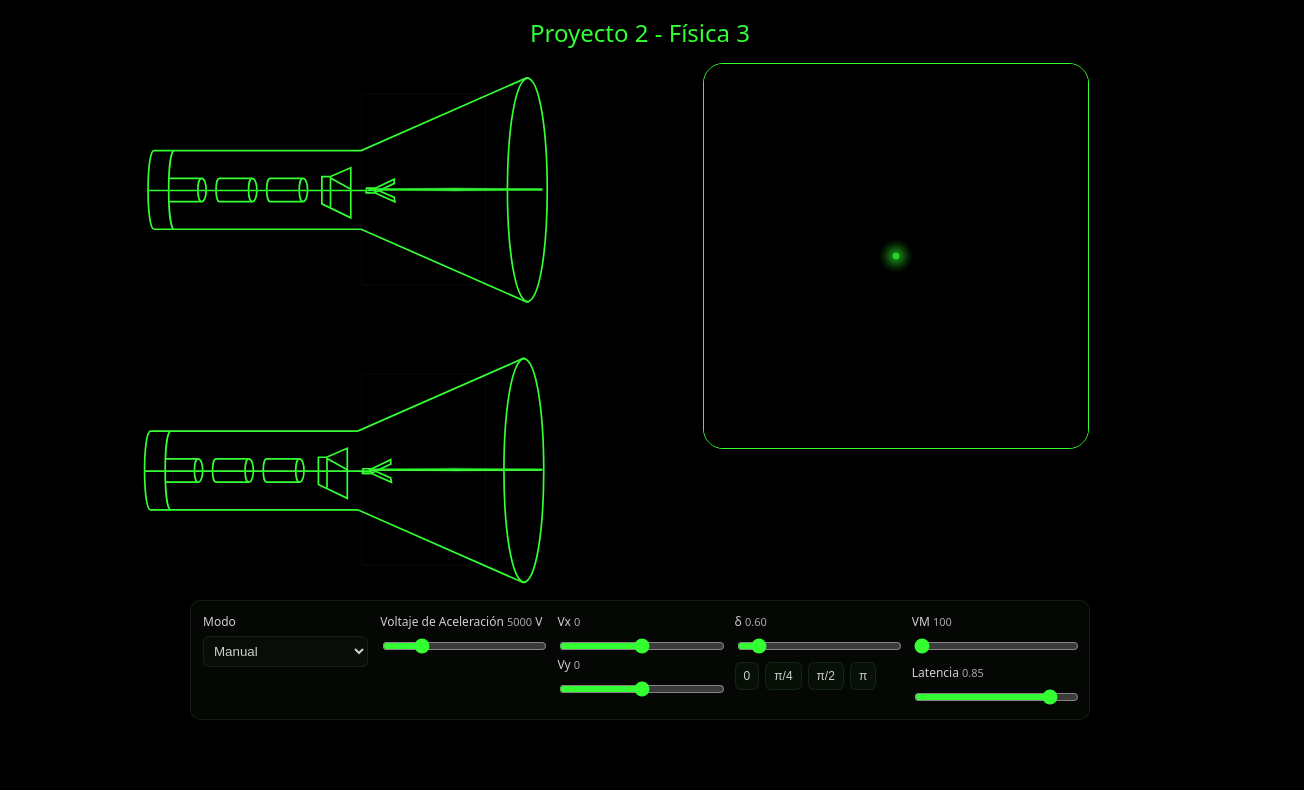
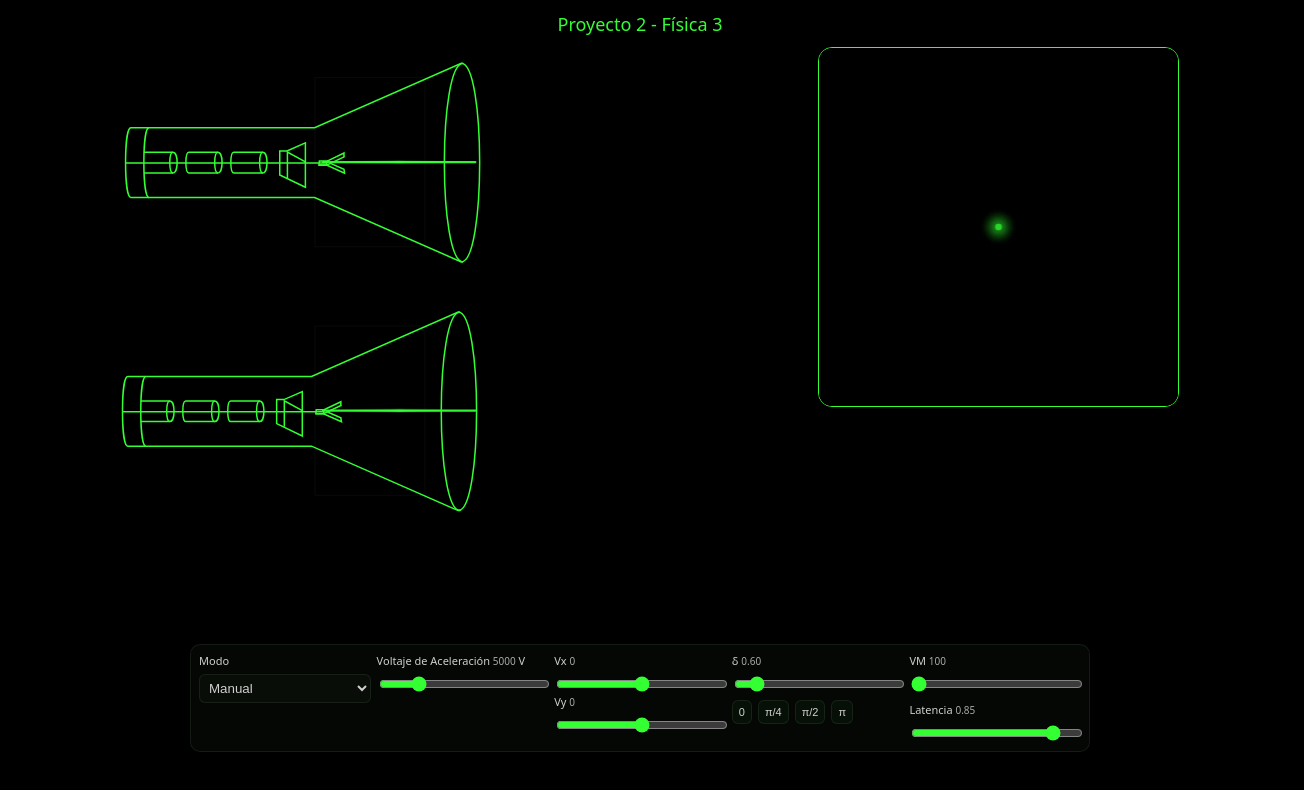
Before and after one commit to yosemm/Proyecto2Fis-CRT, a plain HTML site: page index.html in a window 1280 px wide. Shown: the whole page, 1304 px wide, since content can reach past the window. Drawn offline with Linux system fonts and the light colour scheme.

Commit message:
Adjust sizing for smaller screens

```diff
--- a/style.css
+++ b/style.css
@@ -153,6 +153,67 @@ select {
     }
 }
 
+@media (max-width: 1919px), (max-height: 1079px) {
+    h1 {
+        font-size: 20px;
+    }
+
+    #vistas {
+        left: 4%;
+        top: 12px;
+        max-width: calc(100% - 32px);
+        width: min(1100px, calc(100% - 32px));
+    }
+
+    #crt-wrap {
+        right: 12%;
+        top: clamp(12px, 6vh, 80px);
+        width: clamp(220px, 26vw, 520px);
+        height: clamp(220px, 26vw, 520px);
+    }
+
+    canvas {
+        border-radius: 14px;
+    }
+
+    .controls-box {
+        bottom: 8%;
+        width: min(760px, calc(100% - 32px));
+        padding: 10px;
+        gap: 8px;
+        grid-template-columns: repeat(auto-fit, minmax(110px, 1fr));
+    }
+
+    .control-group {
+        min-width: 100px;
+        max-width: 220px;
+    }
+
+    label { font-size: 11px; }
+    input[type=range] { max-width: 220px; }
+    select { padding: 5px; }
+    .preset-btn { padding: 5px 6px; font-size: 11px; }
+    .small { font-size: 10px; }
+}
+
+@media (max-width: 1366px), (max-height: 768px) {
+    #crt-wrap {
+        width: clamp(180px, 28vw, 420px);
+        height: clamp(180px, 28vw, 420px);
+        right: 8%;
+    }
+
+    .controls-box {
+        bottom: 6%;
+        width: calc(100% - 24px);
+        padding: 8px;
+        gap: 6px;
+        grid-template-columns: repeat(auto-fit, minmax(100px, 1fr));
+    }
+
+    h1 { font-size: 18px; }
+}
+
 #vistas-overlay {
     position: absolute;
     pointer-events: none;
```
